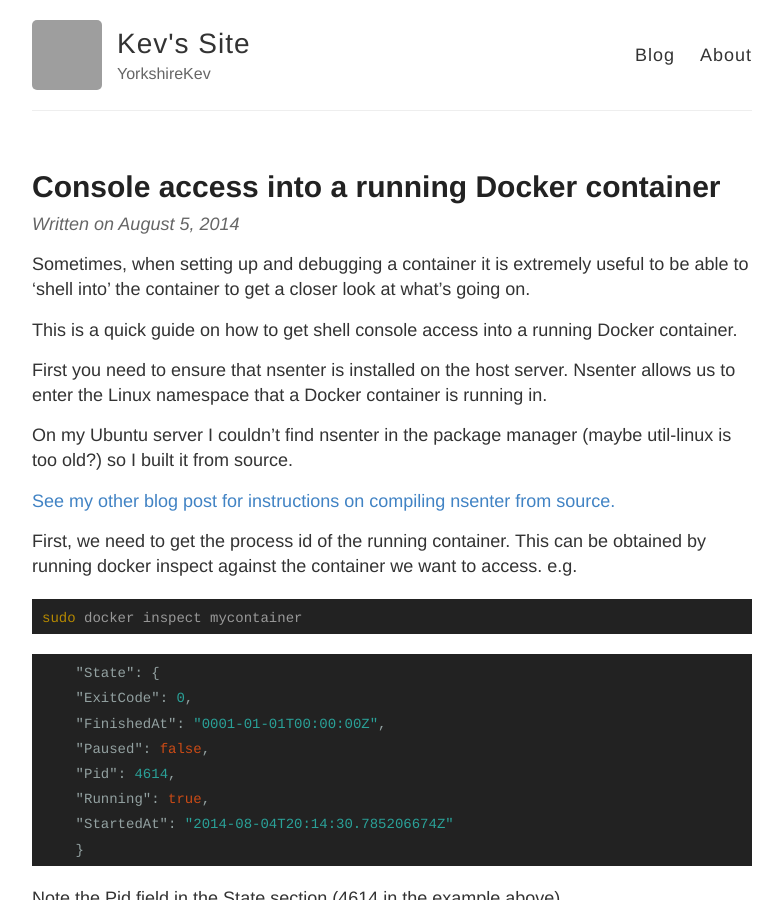
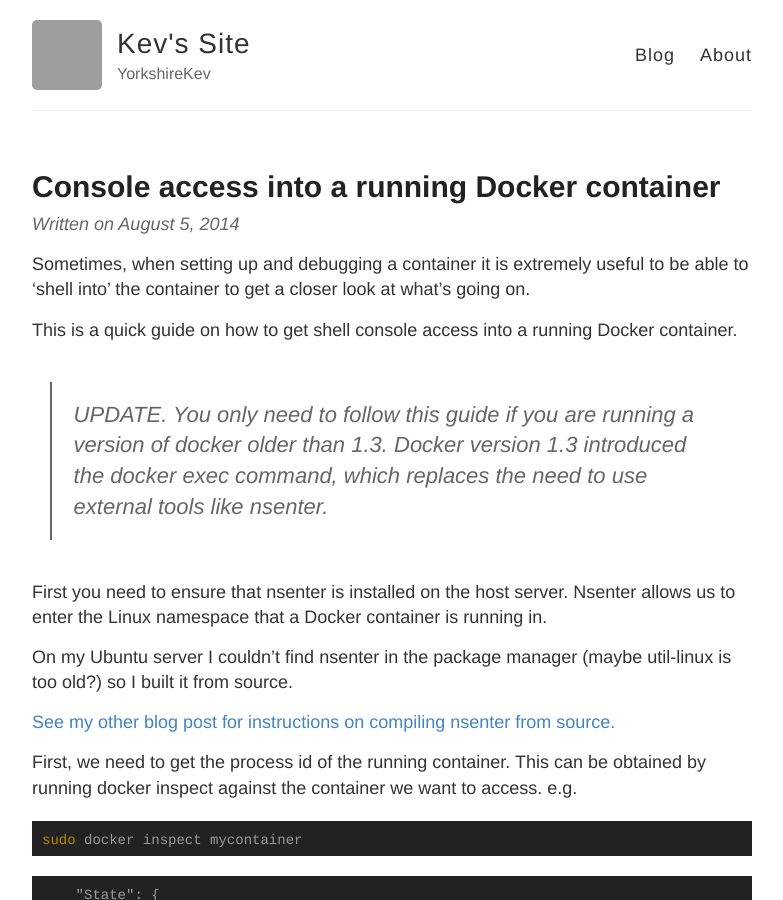
Before and after one commit to YorkshireKev/kevssite.com-jekyll-version, a Jekyll site: the page built from _posts/2014-08-05-console-access-into-a-running-docker-container.md, in a window 1280 px wide and 900 px high. Shown: the whole window, without its empty margins (248-1031 px from the left). Built offline with Jekyll 4.4.1, drawn with Linux system fonts in a browser that asks for light colours; comment, search, counter and statistics services are not loaded; grey boxes are pictures that could not be loaded.

Commit message:
Update to mention docker exec in 1.3

```diff
--- a/_posts/2014-08-05-console-access-into-a-running-docker-container.md
+++ b/_posts/2014-08-05-console-access-into-a-running-docker-container.md
@@ -16,6 +16,8 @@
 Sometimes, when setting up and debugging a container it is extremely useful to be able to 'shell into' the container to get a closer look at what's going on.
 
 This is a quick guide on how to get shell console access into a running Docker container.
+
+>UPDATE. You only need to follow this guide if you are running a version of docker older than 1.3. Docker version 1.3 introduced the docker exec command, which replaces the need to use external tools like nsenter.
 
 First you need to ensure that nsenter is installed on the host server. Nsenter allows us to enter the Linux namespace that a Docker container is running in.
 
```
